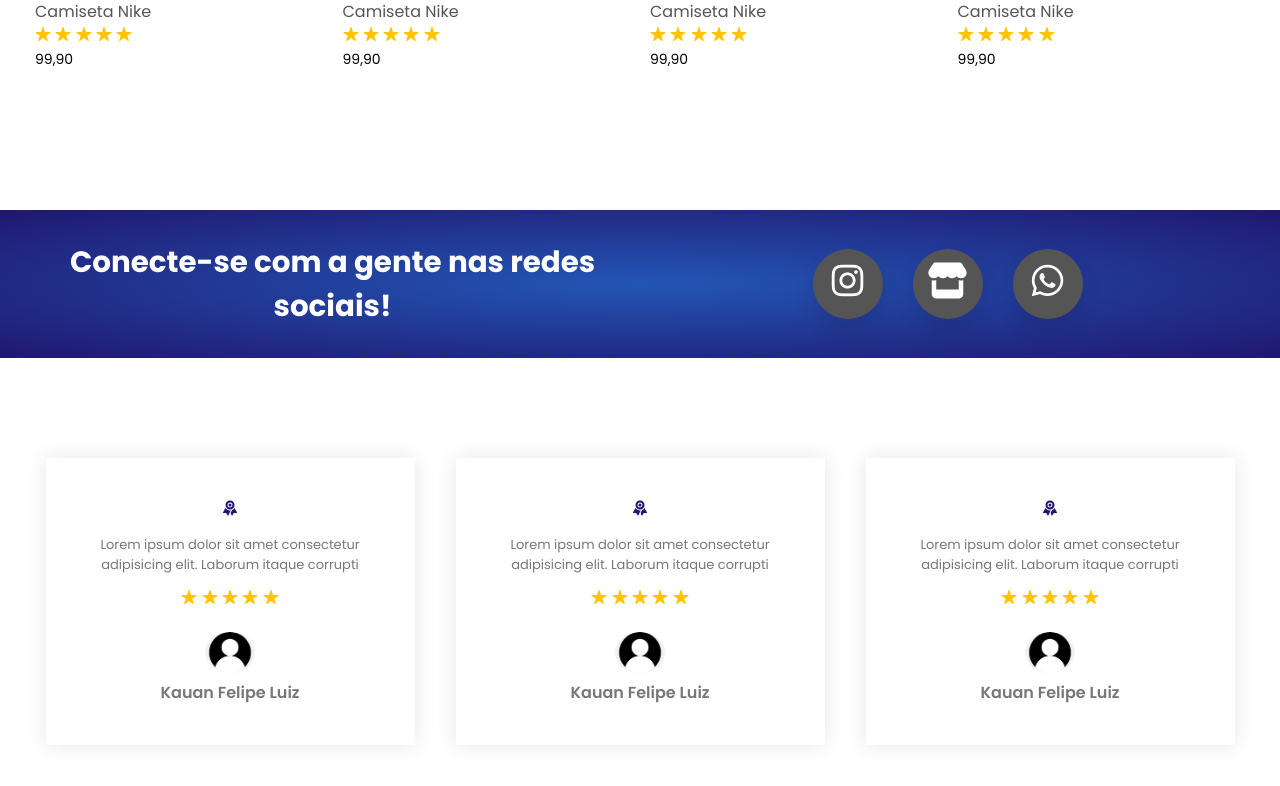
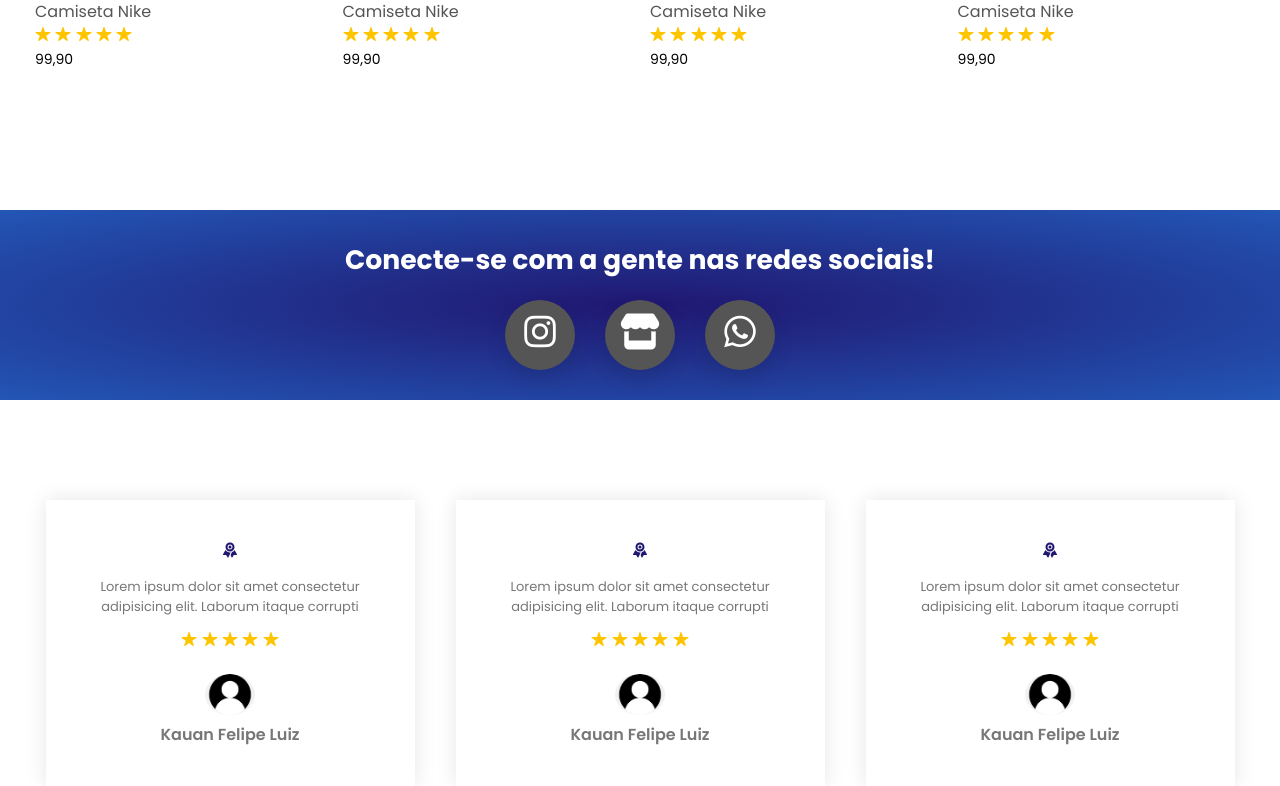
Before and after one commit to Kauan-Luiz/ecommerce-aura-, a PHP site: page / in a window 1280 px wide. Shown: the part 2765-3551 px from the top of the page. Run offline with PHP 8.4, Linux system fonts and the light colour scheme.

Commit message:
arrumando a parte das redes sociais

```diff
--- a/assets/css/style.css
+++ b/assets/css/style.css
@@ -308,7 +308,7 @@ h4{
 /*-----------OFERTAS-----------*/
 
 .ofertas{
-    background: radial-gradient(var(--cor-padrao-hover), var(--cor-padrao));
+    background: radial-gradient(var(--cor-padrao), var(--cor-padrao-hover));
     margin-top: 80px;
     padding: 30px 0;
 }
@@ -316,9 +316,10 @@ h4{
 .ofertas h2{
     color: var(--cor-fonte);
     text-align: center;
-    font-size: 22pt;
+    font-size: 20pt;
 }
 .social-icons {
+    margin-top: 20px;
     display: flex;
     justify-content: center;
     gap: 30px;
--- a/index.html
+++ b/index.html
@@ -286,8 +286,7 @@
             <div class="linha">
                 <div class="col-2">
                     <h2>Conecte-se com a gente nas redes sociais!</h2>
-                </div>
-                <div class="col-2">
+
 
 
                     <div class="social-icons">
```
